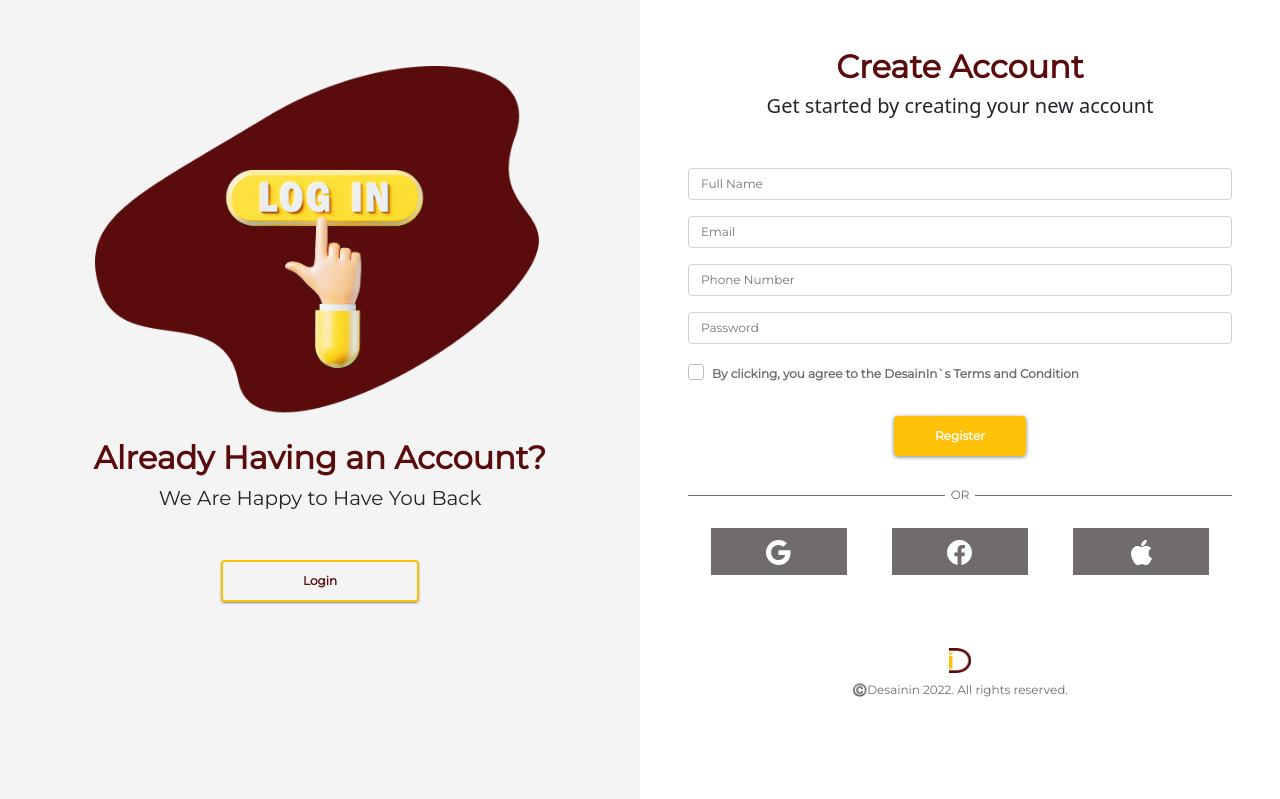
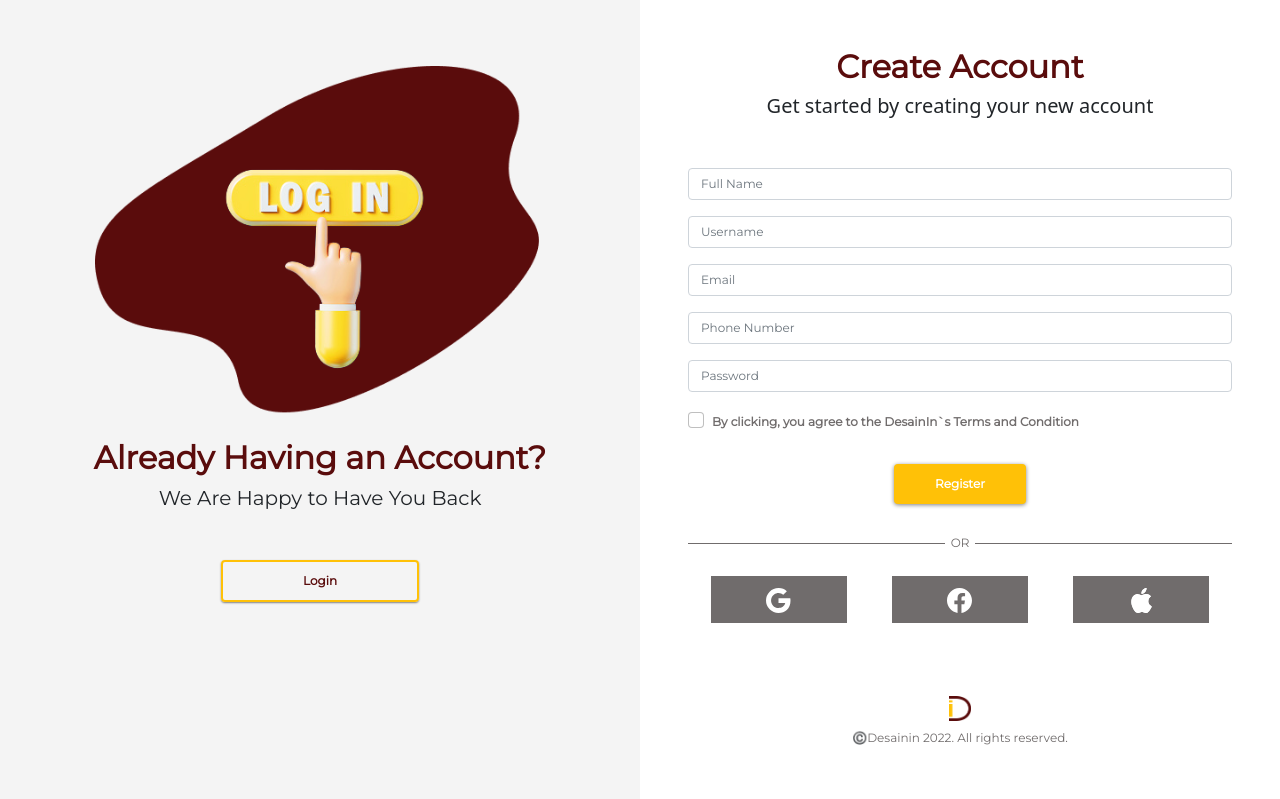
Before and after one commit to SI-RPL-2022/SI4305_E_Desainin, a Laravel app: page /register in a window 1280 px wide. Run offline with Laravel 9, Linux system fonts and the light colour scheme.

Commit message:
Register dan Login

```diff
--- a/resources/views/registerview/register.blade.php
+++ b/resources/views/registerview/register.blade.php
@@ -24,47 +24,60 @@
         <form style="padding-bottom: 30px" action="/register" method="POST">
             @csrf
             <div class="mb-3">
-                <input type="text" class="form-control @error('fullname') is-invalid @enderror" id="regloginfont" placeholder="Full Name" name="fullname" value="{{ old('fullname') }}" required>
-            </div>
+                <input type="text" class="form-control @error('fullname') is-invalid @enderror" id="regloginfont"
+                    placeholder="Full Name" name="fullname" value="{{ old('fullname') }}">
                 @error('fullname')
                     <div class="invalid-feedback">
                         {{ $message }}
                     </div>
                 @enderror
+            </div>
             <div class="mb-3">
-                <input type="email" class="form-control @error('email') is-invalid @enderror" id="regloginfont" placeholder="Email" name="email" value="{{ old('email') }}" required>
+                <input type="text" class="form-control @error('username') is-invalid @enderror" id="regloginfont"
+                    placeholder="Username" name="username" value="{{ old('username') }}">
+                @error('username')
+                    <div class="invalid-feedback">
+                        {{ $message }}
                     </div>
+                @enderror
+            </div>
+            <div class="mb-3">
+                <input type="email" class="form-control @error('email') is-invalid @enderror" id="regloginfont"
+                    placeholder="Email" name="email" value="{{ old('email') }}">
                 @error('email')
                     <div class="invalid-feedback">
                         {{ $message }}
                     </div>
                 @enderror
+            </div>
             <div class="mb-3">
-                <input type="tel" class="form-control @error('phonenumber') is-invalid @enderror" id="regloginfont" placeholder="Phone Number" name="phonenumber" value="{{ old('phonenumber') }}" required>
-            </div>
+                <input type="tel" class="form-control @error('phonenumber') is-invalid @enderror" id="regloginfont"
+                    placeholder="Phone Number" name="phonenumber" value="{{ old('phonenumber') }}">
                 @error('phonenumber')
                     <div class="invalid-feedback">
                         {{ $message }}
                     </div>
                 @enderror
+            </div>
             <div class="mb-3">
-                <input type="password" class="form-control @error('password') is-invalid @enderror" id="regloginfont" placeholder="Password" name="password" required>
-            </div>
+                <input type="password" class="form-control @error('password') is-invalid @enderror" id="regloginfont"
+                    placeholder="Password" name="password">
                 @error('password')
                     <div class="invalid-feedback">
                         {{ $message }}
                     </div>
                 @enderror
+            </div>
             <div class="mb-3 form-check pb-3">
                 <input type="checkbox" class="form-check-input @error('agreement') is-invalid @enderror" name="agreement">
                 <label id="regloginfont" class="form-check-label"><b>By clicking, you agree to the DesainIn`s Terms and
                         Condition</b></label>
-            </div>
                 @error('agreement')
                     <div class="invalid-feedback">
                         {{ $message }}
                     </div>
                 @enderror
+            </div>
             <center><button class="btn" id="register-login-btn">Register</button></center>
         </form>
         <div class="separator" id="separatorfont">OR</div>
```
Also changed, not shown: resources/views/loginview/login.blade.php (+12 -5 lines). Lines whose indentation alone changed are shown as unchanged.
